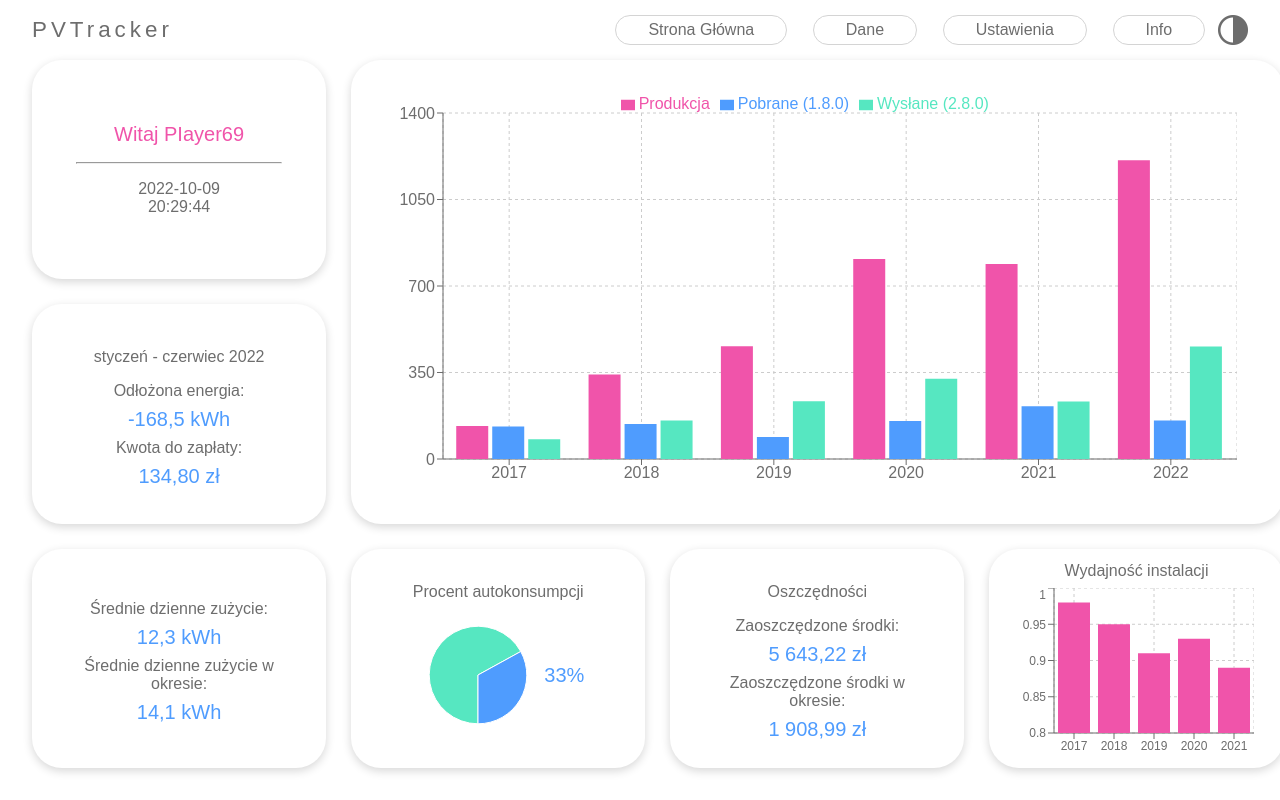
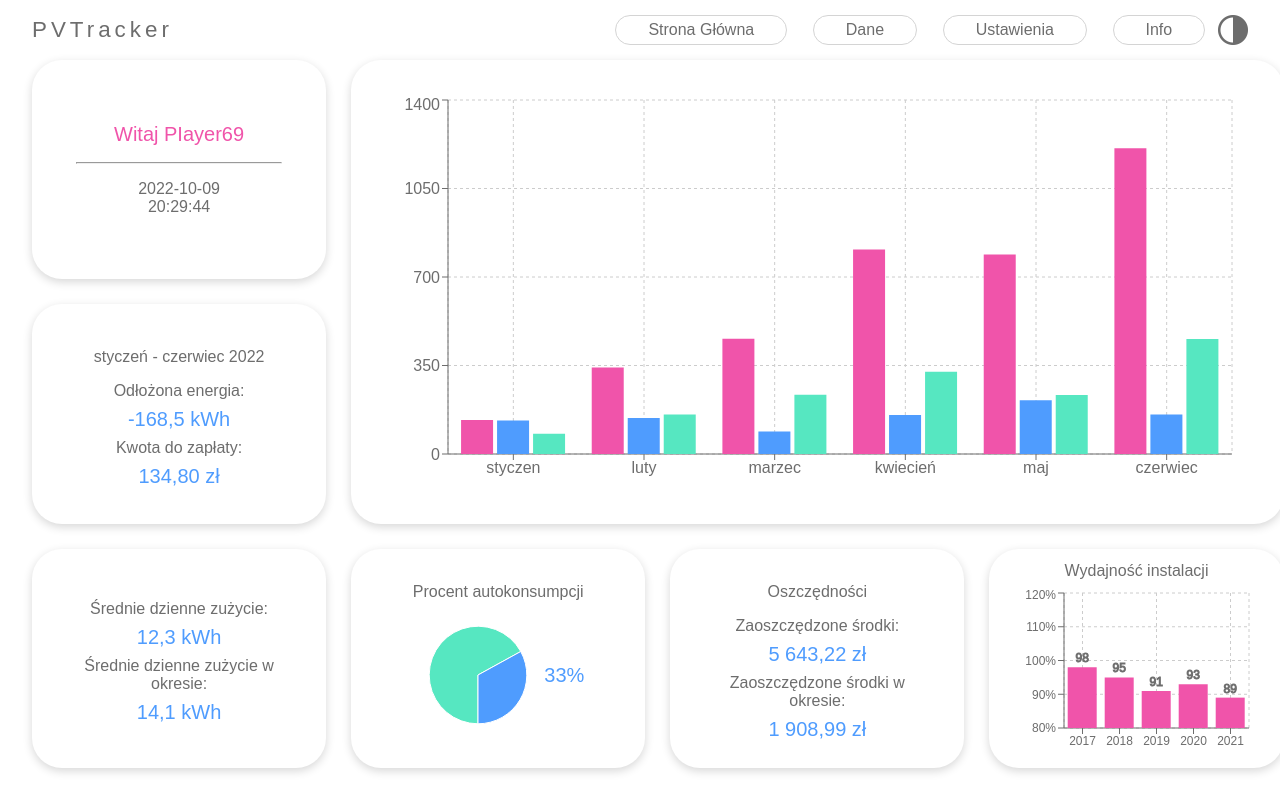
Before and after one commit to maxmarsz1/PV-Tracker-Frontend-V2, a React (Create React App) app: page / in a window 1280 px wide. Shown: the top 800 px of the page. Built offline with nearby package versions, Linux system fonts and the light colour scheme.

Commit message:
Changed style of tooltip, and data page

```diff
--- a/src/Data.jsx
+++ b/src/Data.jsx
@@ -1,86 +1,93 @@
 import { DataContainer, DataItemHuge, HomeContainer } from './components/styles/Layout.styled'
-import { DataWrapper } from './components/styles/DataLayout.styled'
+import { DataLegend, DataWrapper } from './components/styles/DataLayout.styled'
 import DataInfoItem from './components/DataInfoItem'
 
 const Data = ({darkTheme}) => {
   const data = [
     {
       date: 1,
-      produced: 124,
-      received: 123,
-      sent: 123
+      produced: Math.floor(Math.random()*1000),
+      received: Math.floor(Math.random()*1000),
+      sent: Math.floor(Math.random()*1000)
     },
     {
       date: 2,
-      produced: 123,
-      received: 123,
-      sent: 123
+      produced: Math.floor(Math.random()*1000),
+      received: Math.floor(Math.random()*1000),
+      sent: Math.floor(Math.random()*1000)
     },
     {
       date: 3,
-      produced: 123,
-      received: 123,
-      sent: 123
+      produced: Math.floor(Math.random()*1000),
+      received: Math.floor(Math.random()*1000),
+      sent: Math.floor(Math.random()*1000)
     },
     {
       date: 4,
-      produced: 123,
-      received: 123,
-      sent: 123
+      produced: Math.floor(Math.random()*1000),
+      received: Math.floor(Math.random()*1000),
+      sent: Math.floor(Math.random()*1000)
     },
     {
       date: 5,
-      produced: 123,
-      received: 123,
-      sent: 123
+      produced: Math.floor(Math.random()*1000),
+      received: Math.floor(Math.random()*1000),
+      sent: Math.floor(Math.random()*1000)
     },
     {
       date: 6,
-      produced: 123,
-      received: 123,
-      sent: 123
+      produced: Math.floor(Math.random()*1000),
+      received: Math.floor(Math.random()*1000),
+      sent: Math.floor(Math.random()*1000)
     },
     {
       date: 7,
-      produced: 123,
-      received: 123,
-      sent: 123
+      produced: Math.floor(Math.random()*1000),
+      received: Math.floor(Math.random()*1000),
+      sent: Math.floor(Math.random()*1000)
     },
     {
       date: 8,
-      produced: 123,
-      received: 123,
-      sent: 123
+      produced: Math.floor(Math.random()*1000),
+      received: Math.floor(Math.random()*1000),
+      sent: Math.floor(Math.random()*1000)
     },
     {
       date: 9,
-      produced: 123,
-      received: 234,
-      sent: 69
+      produced: Math.floor(Math.random()*1000),
+      received: Math.floor(Math.random()*1000),
+      sent: Math.floor(Math.random()*1000)
     },
     {
       date: 10,
-      produced: 123,
-      received: 123,
-      sent: 123
+      produced: Math.floor(Math.random()*1000),
+      received: Math.floor(Math.random()*1000),
+      sent: Math.floor(Math.random()*1000)
     },
     {
       date: 11,
-      produced: 123,
-      received: 123,
-      sent: 123
+      produced: Math.floor(Math.random()*1000),
+      received: Math.floor(Math.random()*1000),
+      sent: Math.floor(Math.random()*1000)
     },
     {
       date: 12,
-      produced: 123,
-      received: 123,
-      sent: 123
+      produced: Math.floor(Math.random()*1000),
+      received: Math.floor(Math.random()*1000),
+      sent: Math.floor(Math.random()*1000)
     },
   ]
   return (
     <HomeContainer>
       <DataContainer>
         <DataItemHuge>
+          {/* <DataLegend>
+            <ul>
+              <li>Produkcja</li>
+              <li>Pobrane</li>
+              <li>Wysłane</li>
+            </ul>
+          </DataLegend> */}
           <DataWrapper>
             {
               data.map(item => <DataInfoItem key={item.date} darkTheme={darkTheme} data={item}/>)
--- a/src/Home.jsx
+++ b/src/Home.jsx
@@ -24,59 +24,59 @@ const Home = ({darkTheme}) => {
     const years_data = [
         {
           "name": "2017",
-          "uv": 0.98
+          "uv": 98
         },
         {
           "name": "2018",
-          "uv": 0.95
+          "uv": 95
         },
         {
           "name": "2019",
-          "uv": 0.91
+          "uv": 91
         },
         {
           "name": "2020",
-          "uv": 0.93
+          "uv": 93
         },
         {
           "name": "2021",
-          "uv": 0.89
+          "uv": 89
         }
       ];
 
       const big_data = [
         {
-          "date": "2017",
+          "date": "styczen",
           "produced": 134,
           "received": 132,
           "sent": 80
         },
         {
-          "date": "2018",
+          "date": "luty",
           "produced": 342,
           "received": 142,
           "sent": 156
         },
         {
-          "date": "2019",
+          "date": "marzec",
           "produced": 456,
           "received": 89,
           "sent": 234
         },
         {
-          "date": "2020",
+          "date": "kwiecień",
           "produced": 809,
           "received": 154,
           "sent": 325
         },
         {
-          "date": "2021",
+          "date": "maj",
           "produced": 789,
           "received": 213,
           "sent": 233
         },
         {
-          "date": "2022",
+          "date": "czerwiec",
           "produced": 1209,
           "received": 156,
           "sent": 455
@@ -86,7 +86,7 @@ const Home = ({darkTheme}) => {
   return (
     <HomeContainer>
         <DataContainer>
-            <DataItem first={true}>
+            <DataItem>
                 <span className="greeting">Witaj PIayer69</span>
                 <hr />
                 <div className="info-container column">
@@ -96,15 +96,32 @@ const Home = ({darkTheme}) => {
             </DataItem>
             <DataItemBigMenu>
               <ResponsiveContainer height="85%" width="90%">
-                <BarChart data={big_data} margin={{left: -15}}>
-                  <Legend verticalAlign="top" />
+                <BarChart data={big_data}>
+                  {/* <Legend verticalAlign="top" /> */}
                   <CartesianGrid strokeDasharray="3 3" />
-                  <XAxis dataKey="date" stroke={darkTheme ? DarkTheme.colors.text : LightTheme.colors.text}/>
-                  <YAxis stroke={darkTheme ? DarkTheme.colors.text : LightTheme.colors.text}/>
+                  <XAxis
+                    dataKey="date"
+                    stroke={darkTheme ? DarkTheme.colors.text : LightTheme.colors.text}
+                  />
+                  <YAxis
+                    width={45}
+                    stroke={darkTheme ? DarkTheme.colors.text : LightTheme.colors.text}
+                  />
                   <Bar dataKey='produced' name="Produkcja" fill={mainColors.pink}/>
                   <Bar dataKey='received' name="Pobrane (1.8.0)" fill={mainColors.blue}/>
                   <Bar dataKey='sent' name="Wysłane (2.8.0)" fill={mainColors.green}/>
-                  <Tooltip contentStyle={{backgroundColor: 'rgba(0,0,0,0.8)'}} itemStyle={{backgroundColor: 'rgba(0,0,0,0.8)'}}/>
+                  <Tooltip
+                    position={{ x: 50, y: 0 }}
+                    cursor={{fill: 'rgba(0,0,0,0.5)'}}
+                    contentStyle={{
+                      color: darkTheme ? DarkTheme.colors.background : LightTheme.colors.background,
+                      backgroundColor: darkTheme ? DarkTheme.colors.contrast : LightTheme.colors.contrast,
+                      border: 0}}
+                      itemStyle={{
+                        backgroundColor: darkTheme ? DarkTheme.colors.contrast : LightTheme.colors.contrast
+                    }}
+                    wrapperStyle={{outline: 0}}
+                  />
                 </BarChart>
               </ResponsiveContainer>
             </DataItemBigMenu>
@@ -152,12 +169,27 @@ const Home = ({darkTheme}) => {
             <DataItem>
               <span className="header">Wydajność instalacji</span>
               <ResponsiveContainer height="80%" width="80%">
-                <BarChart data={years_data} margin={{left: -25}}>
+                <BarChart data={years_data} >
                     <CartesianGrid strokeDasharray="3 3" />
-                    <XAxis dataKey="name" fontSize={12} stroke={darkTheme ? DarkTheme.colors.text : LightTheme.colors.text}/>
-                    <YAxis domain={[.8, 1]} fontSize={12} stroke={darkTheme ? DarkTheme.colors.text : LightTheme.colors.text}/>
-                    <Bar dataKey='uv'  fill={mainColors.pink}/>
-                    <Tooltip/>
+                    <XAxis
+                      dataKey="name"
+                      fontSize={12}
+                      stroke={darkTheme ? DarkTheme.colors.text : LightTheme.colors.text}
+                    />
+                    <YAxis
+                      tickFormatter={tick => `${tick}%` }
+                      ticks={[80, 90, 100, 110, 120]}
+                      width={40}
+                      domain={[80, 120]}
+                      fontSize={12}
+                      stroke={darkTheme ? DarkTheme.colors.text : LightTheme.colors.text}
+                    />
+                    <Bar
+                      dataKey='uv'
+                      name="asd"
+                      fill={mainColors.pink}
+                      label={{position: 'top', fontSize: 12, stroke: darkTheme ? DarkTheme.colors.text : LightTheme.colors.text}}
+                    />
                 </BarChart>
               </ResponsiveContainer>
             </DataItem>
--- a/src/components/DataInfoItem.jsx
+++ b/src/components/DataInfoItem.jsx
@@ -4,7 +4,7 @@ import ChartLight from './assets/icons/chart_light.png';
 import EditLight from './assets/icons/edit_light.png';
 import EditDark from './assets/icons/edit_dark.png';
 import { DarkTheme, LightTheme, mainColors } from "./themes/Theme";
-import { Bar, BarChart, CartesianGrid, Legend, ResponsiveContainer, Tooltip, XAxis, YAxis } from "recharts";
+import { Bar, BarChart, ResponsiveContainer, Tooltip, XAxis, YAxis } from "recharts";
 
 const DataInfoItem = ({data, darkTheme}) => {
     const monthName = new Date(1, data.date-1).toLocaleString('pl-PL', {month: 'long'})
@@ -19,18 +19,16 @@ const DataInfoItem = ({data, darkTheme}) => {
           <span><img src={darkTheme ? ChartDark : ChartLight} alt=""/></span>
         </div>
         <div className="info-container">
-        <ResponsiveContainer height={100} width="100%">
-                <BarChart data={data} layout="vertical" >
-                  {/* <Legend verticalAlign="top" /> */}
-                  {/* <CartesianGrid strokeDasharray="3 3" /> */}
-                  <XAxis hide type="number" stroke={darkTheme ? DarkTheme.colors.text : LightTheme.colors.text}/>
-                  <YAxis hide type="category" dataKey="date" stroke={darkTheme ? DarkTheme.colors.text : LightTheme.colors.text}/>
-                  <Bar dataKey='produced' name="Produkcja" fill={mainColors.pink} label={{ position: 'center', fontSize: 12 }}/>
-                  <Bar dataKey='received' name="Pobrane (1.8.0)" fill={mainColors.blue} label={{ position: 'center', fontSize: 12  }}/>
-                  <Bar dataKey='sent' name="Wysłane (2.8.0)" fill={mainColors.green} label={{ position: 'center', fontSize: 12  }}/>
-                  <Tooltip contentStyle={{backgroundColor: 'rgba(0,0,0,0.8)'}} itemStyle={{backgroundColor: 'rgba(0,0,0,0.8)'}}/>
-                </BarChart>
-              </ResponsiveContainer>
+          <ResponsiveContainer height="100%" width="100%">
+            <BarChart data={data} layout="vertical" margin={{ top: 10}}>
+              <XAxis hide type="number" stroke={darkTheme ? DarkTheme.colors.text : LightTheme.colors.text}/>
+              <YAxis width={35} tick={false} type="category" dataKey="date" stroke={darkTheme ? DarkTheme.colors.text : LightTheme.colors.text}/>
+              <Bar dataKey='produced' name="Produkcja" fill={mainColors.pink} label={{ position: 'left', fontSize: 13, stroke: darkTheme ? DarkTheme.colors.text : LightTheme.colors.text }} />
+              <Bar dataKey='received' name="Pobrane (1.8.0)" fill={mainColors.blue} label={{ position: 'left', fontSize: 13, stroke: darkTheme ? DarkTheme.colors.text : LightTheme.colors.text }}/>
+              <Bar dataKey='sent' name="Wysłane (2.8.0)" fill={mainColors.green} label={{ position: 'left', fontSize: 13, stroke: darkTheme ? DarkTheme.colors.text : LightTheme.colors.text }}/>
+              <Tooltip cursor={{fill: 'rgba(0,0,0,0.5)'}} contentStyle={{backgroundColor: darkTheme ? DarkTheme.colors.contrast : LightTheme.colors.contrast, border: 0}} itemStyle={{ backgroundColor: darkTheme ? DarkTheme.colors.contrast : LightTheme.colors.contrast}}  wrapperStyle={{outline: 0}}/>
+            </BarChart>
+          </ResponsiveContainer>
         </div>
     </DataInfo>
   )
--- a/src/components/themes/Theme.jsx
+++ b/src/components/themes/Theme.jsx
@@ -6,6 +6,7 @@ export const mainColors = {
 
 export const LightTheme = {
     colors: {
+        contrast: 'black',
         text: '#6D6D6D',
         background: '#fff',
         background2: '#fff',
@@ -17,6 +18,7 @@ export const LightTheme = {
 
 export const DarkTheme = {
     colors: {
+        contrast: 'white',
         text: '#FBFBFB',
         background: '#404040',
         background2: '#636363',
```
Also changed, not shown: src/components/styles/DataLayout.styled.jsx (+39 -1 lines).
